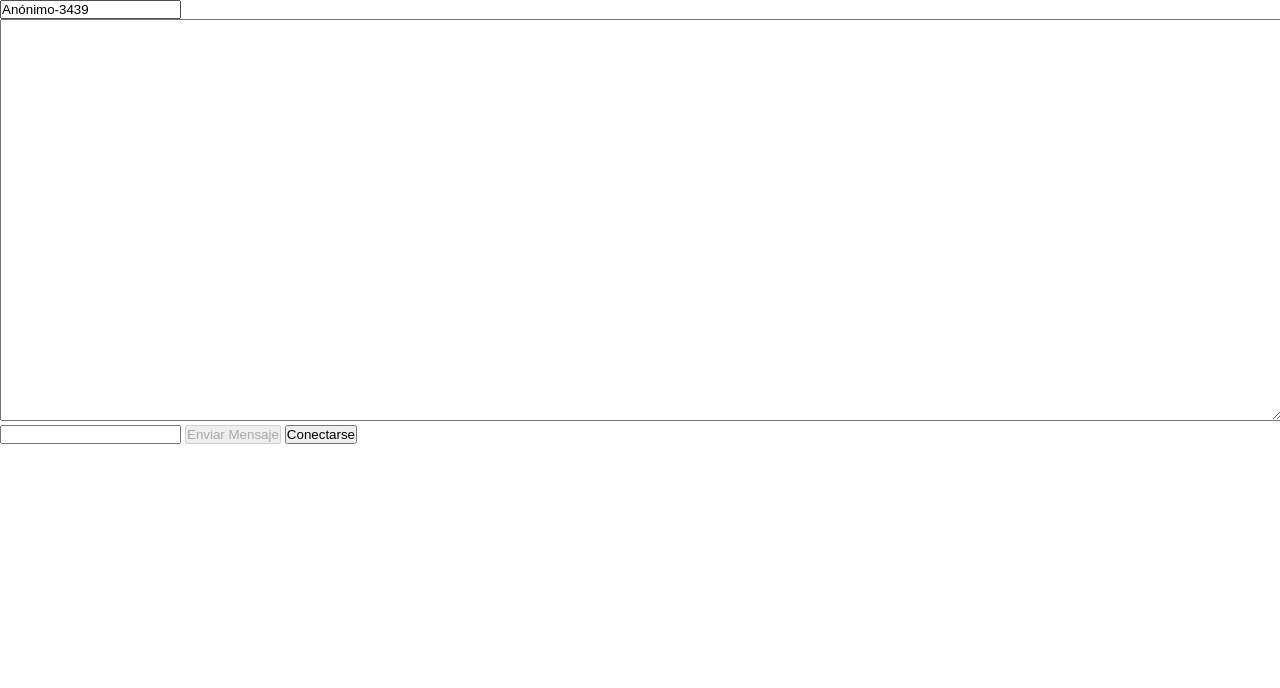
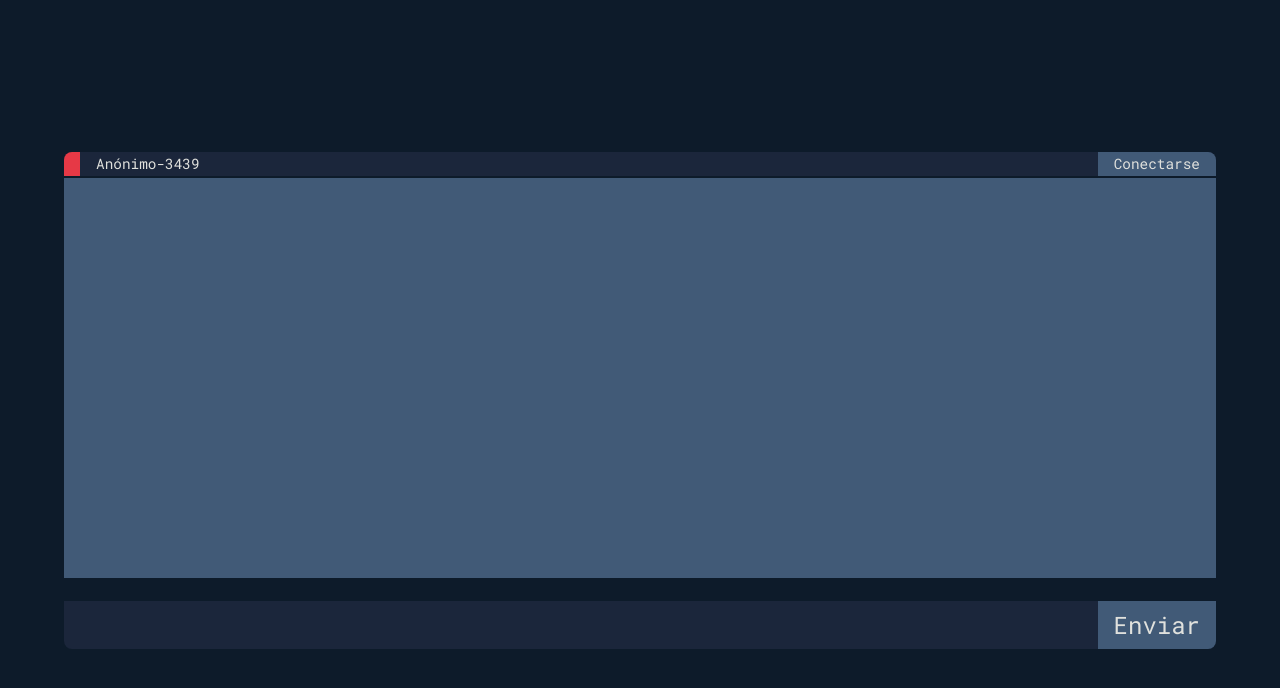
Before and after one commit to HU33LE/tutorial-web-sockets, a website with bundled scripts: page public/index.html in a window 1280 px wide. Built offline with nearby package versions, Linux system fonts and the light colour scheme; no server answers.

Commit message:
Added styles and fixed minor issues

```diff
--- a/main.js
+++ b/main.js
@@ -17,6 +17,7 @@ let clientes = []
 
 function registrarNuevoCliente(cliente) {
     cliente.id = generarId()
+    cliente.estaConectado = false
     return cliente
 }
 
@@ -121,7 +122,9 @@ socketServer.on('connection', (cliente) => {
 
     cliente.on("message", manejarMensajesNuevosDe(cliente))
 
-    cliente.on("close", desconectarCliente)
+    cliente.on("close", () => {
+        desconectarCliente(cliente)
+    })
 })
 
 app.use(express.static(path.join(__dirname, "./public")))
--- a/public/connection.js
+++ b/public/connection.js
@@ -9,7 +9,7 @@ const cajaMensajes = document.getElementById("messages")
 const mensajeNuevo = document.getElementById("new-message")
 const botonEnviar  = document.getElementById("send-message")
 const botonConexion = document.getElementById("toggle-connection")
-const username = document.getElementById("username")
+const username = document.getElementById("usuario")
 
 function enviarMensaje() {
     if (!estaConectado || mensajeNuevo.value == "") {
@@ -61,6 +61,7 @@ function manejarConexion() {
         renderizarMensaje("Has abandonado la conversación")
         botonEnviar.disabled = true
         botonConexion.textContent = "Conectarse"
+        username.classList.remove("connected")
     } else {
         if (username.value == "") {
             return
@@ -71,6 +72,7 @@ function manejarConexion() {
 
         botonEnviar.disabled = false
         botonConexion.textContent = "Desconectarse"
+        username.classList.add("connected")
     }
 
     estaConectado = !estaConectado
--- a/public/index.html
+++ b/public/index.html
@@ -5,14 +5,23 @@
     <meta http-equiv="X-UA-Compatible" content="IE=edge">
     <meta name="viewport" content="width=device-width, initial-scale=1.0">
     <title>Document</title>
+    <link rel="preconnect" href="https://fonts.googleapis.com">
+    <link rel="preconnect" href="https://fonts.gstatic.com" crossorigin>
+    <link href="https://fonts.googleapis.com/css2?family=Roboto+Mono&display=swap" rel="stylesheet">
     <link rel="stylesheet" href="style.css">
 </head>
 <body>
-    <input type="text" id="username" required>
-    <textarea id="messages" style="width: 100vw; height: 50vh;" readonly></textarea><br>
-    <input type="text" id="new-message">
-    <button id="send-message" disabled>Enviar Mensaje</button>
-    <button id="toggle-connection">Conectarse</button>
-    <script type="module" src="connection.js"></script>
+    <div class="container">
+        <div class="username-container">
+            <input class="username" type="text" id="usuario" required>
+            <button class="connection" id="toggle-connection">Conectarse</button>
+        </div>
+        <textarea class="msg-box" id="messages" readonly></textarea><br>
+        <div class="new-msg-container">
+            <input class="new-msg" type="text" id="new-message">
+            <button class="new-msg-button" id="send-message" disabled>Enviar</button>
+        </div>
+        <script type="module" src="connection.js"></script>
+    </div>
 </body>
 </html>
--- a/public/style.css
+++ b/public/style.css
@@ -1,4 +1,174 @@
+:root {
+    --green-color: #007e25;
+    --red-color: #E63946;
+
+    --paleta1-dark-blue: #0D1B2A;
+    --paleta1-medium-blue: #1B263B;
+    --paleta1-light-blue: #415A77;
+    --paleta1-light-color: #E0E1DD;
+
+    --font-size: 1.5rem;
+    --font-size-small: .9rem;
+}
+
 * {
     padding: 0;
     margin: 0;
+    box-sizing: border-box;
+    font-family: 'Roboto Mono', monospace;
 }
+
+body {
+    background-color: var(--paleta1-dark-blue);
+}
+
+.container {
+    width: 100vw;
+    height: 100vh;
+    display: flex;
+    justify-content: center;
+    align-items: center;
+    flex-direction: column;
+}
+
+.username-container {
+    width: 90%;
+    border-bottom: .15rem solid;
+    border-color: var(--paleta1-dark-blue);
+    background-color: var(--paleta1-medium-blue);
+    display: flex;
+    flex-direction: row;
+
+    border-radius: .5rem .5rem 0 0;
+}
+
+.username {
+    border-radius: .5rem 0 0 0;
+    border: none;
+    border-left: solid 1rem var(--red-color);
+
+    background-color: var(--paleta1-medium-blue);
+    height: 1.5rem;
+    padding: 0 1rem;
+
+    caret-color: var(--paleta1-light-color);
+
+    font-size: var(--font-size-small);
+    color: var(--paleta1-light-color);
+}
+
+.username.connected {
+    border-left: solid 1rem var(--green-color);
+}
+
+.username:focus-visible {
+    overflow: auto;
+    outline: none;
+
+    -webkit-box-shadow: none;
+    -moz-box-shadow: none;
+    box-shadow: none;
+
+    border: none;
+    background-color: var(--paleta1-light-blue);
+}
+
+.connection {
+    margin-left: auto;
+
+    background-color: var(--paleta1-light-blue);
+
+    font-size: var(--font-size-small);
+    color: var(--paleta1-light-color);
+
+    height: 1.5rem;
+
+    border: none;
+    border-radius: 0 .5rem 0 0;
+
+    padding: 0 1rem;
+
+    transition: ease-in-out 0.1s;
+}
+
+.connection:hover {
+    background-color: var(--paleta1-medium-blue);
+    cursor: pointer;
+}
+
+.msg-box, .msg-box:focus-visible {
+    border: none;
+    overflow: auto;
+    outline: none;
+
+    -webkit-box-shadow: none;
+    -moz-box-shadow: none;
+    box-shadow: none;
+
+    width: 90%;
+    height: 50vh;
+    resize: none;
+    background-color: var(--paleta1-light-blue);
+    color: var(--paleta1-light-color);
+
+    font-size: var(--font-size);
+
+    /* border-radius: .5rem .5rem 0 0; */
+
+    padding: .75rem 1rem;
+}
+
+.new-msg-container {
+    width: 90%;
+    border-top: .15rem solid;
+    border-color: var(--paleta1-dark-blue);
+    background-color: var(--paleta1-dark-blue);
+    display: flex;
+}
+
+.new-msg {
+    flex: 1;
+
+    border-radius: 0 0 0 .5rem;
+    border: none;
+
+    background-color: var(--paleta1-medium-blue);
+    height: 3rem;
+    padding: .25rem 1rem;
+
+    caret-color: var(--paleta1-light-color);
+
+    font-size: var(--font-size);
+    color: var(--paleta1-light-color);
+}
+
+.new-msg:focus-visible {
+    overflow: auto;
+    outline: none;
+
+    -webkit-box-shadow: none;
+    -moz-box-shadow: none;
+    box-shadow: none;
+
+    border: none;
+    background-color: var(--paleta1-light-blue);
+}
+
+.new-msg-button {
+    background-color: var(--paleta1-light-blue);
+
+    font-size: var(--font-size);
+    color: var(--paleta1-light-color);
+
+    border: none;
+    border-radius: 0 0 .5rem 0;
+
+    padding: .25rem 1rem;
+
+    transition: ease-in-out 0.1s;
+}
+
+.new-msg-button:hover {
+    background-color: var(--paleta1-medium-blue);
+    cursor: pointer;
+}
```
